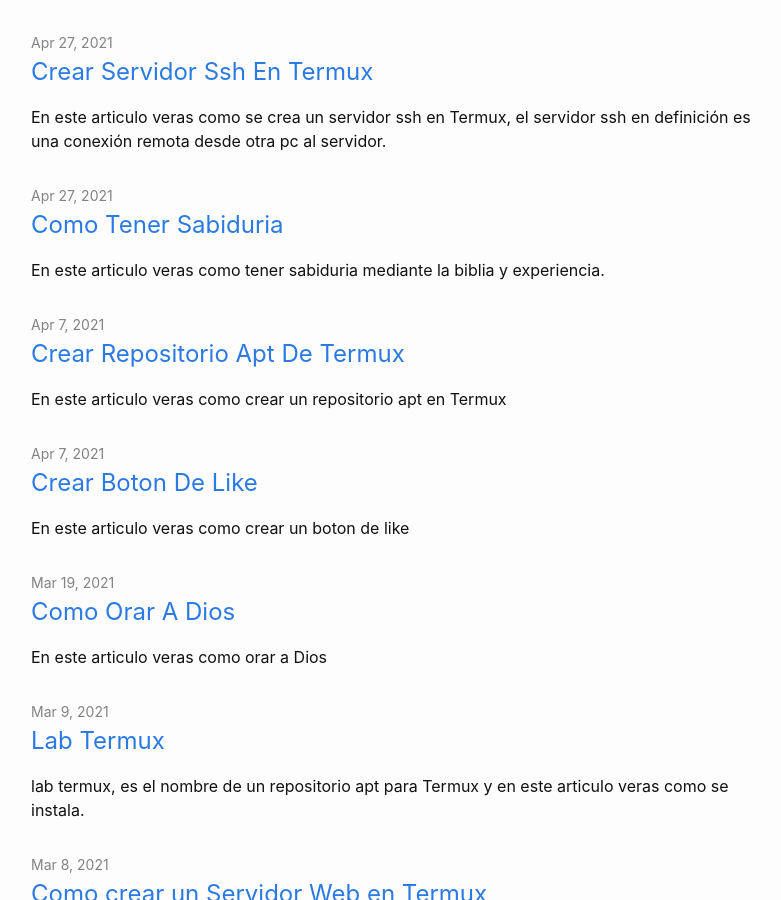
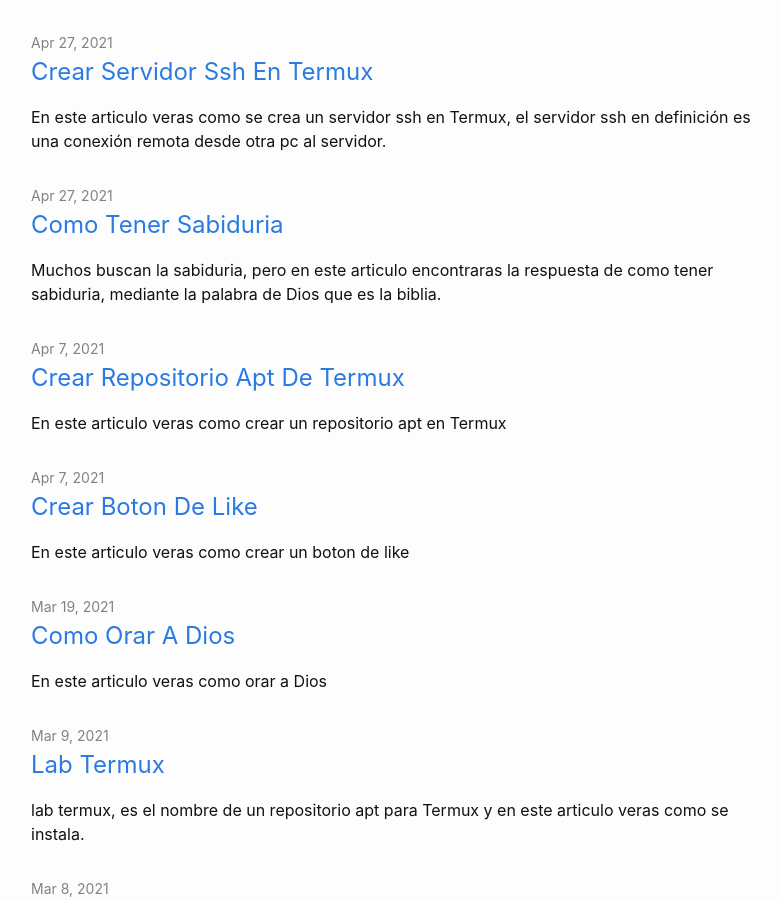
Before and after one commit to dylanmeca/dylanmeca.github.io, a Jekyll site: the page built from index.md, in a window 1280 px wide and 900 px high, scrolled down 1496 px. Shown: the whole window, without its empty margins (239-1020 px from the left). Built offline with Jekyll 4.4.1, drawn with Linux system fonts in a browser that asks for light colours.

Commit message:
Update 2021-04-27-Como-tener-sabiduria.md

```diff
--- a/_posts/2021-04-27-Como-tener-sabiduria.md
+++ b/_posts/2021-04-27-Como-tener-sabiduria.md
@@ -1,6 +1,6 @@
 ---
 layout: post1
-description: En este articulo veras como tener sabiduria mediante la biblia y experiencia.
+description: Muchos buscan la sabiduria, pero en este articulo encontraras la respuesta de como tener sabiduria, mediante la palabra de Dios que es la biblia.
 keywords:
   - Dios
   - sabiduria
```
